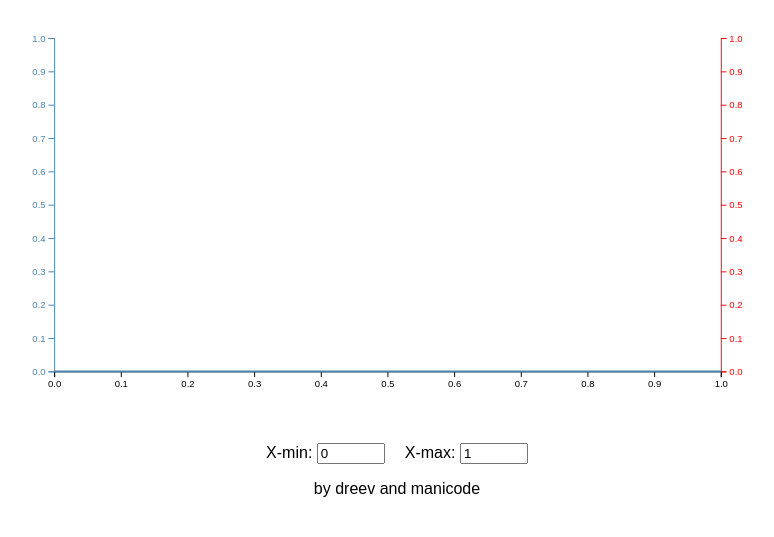
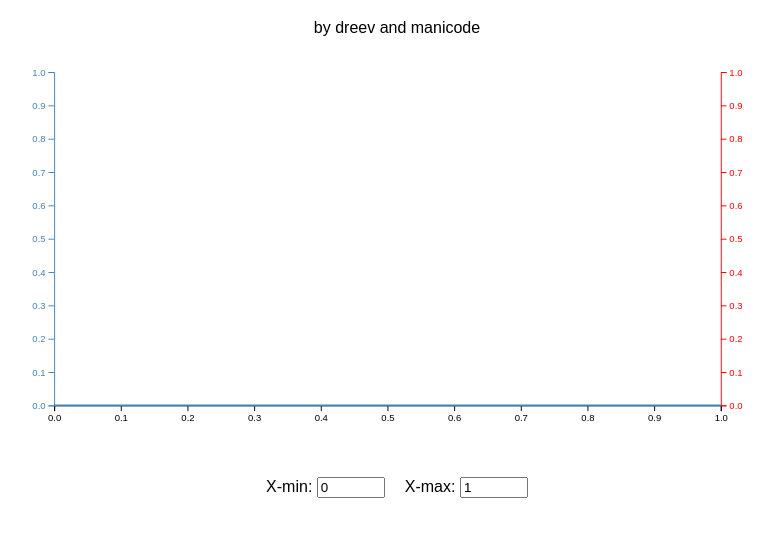
Before and after one commit to dreeves/distributopia, a plain HTML site: page index.html in a window 1280 px wide. Shown: the part 81-618 px from the top of the page, without its empty margins (243-1017 px from the left). Drawn offline with nearby package versions, Linux system fonts and the light colour scheme.

Commit message:
Move byline under the title

```diff
--- a/index.html
+++ b/index.html
@@ -46,12 +46,12 @@
 </head>
 <body>
   <h1>Distributopia</h1>
+  <p><center>by dreev and manicode</center></p>
   <svg width="800" height="400" viewBox="0 0 800 420"></svg>
   <div class="inputs">
     <label for="min-x">X-min: <input type="number" id="min-x" value="0" step="0.1"></label>
     <label for="max-x">X-max: <input type="number" id="max-x" value="1" step="0.1"></label>
   </div>
-  <p style="text-align: center;">by dreev and manicode</p>
   <script src="script.js"></script>
 </body>
 </html>
```
